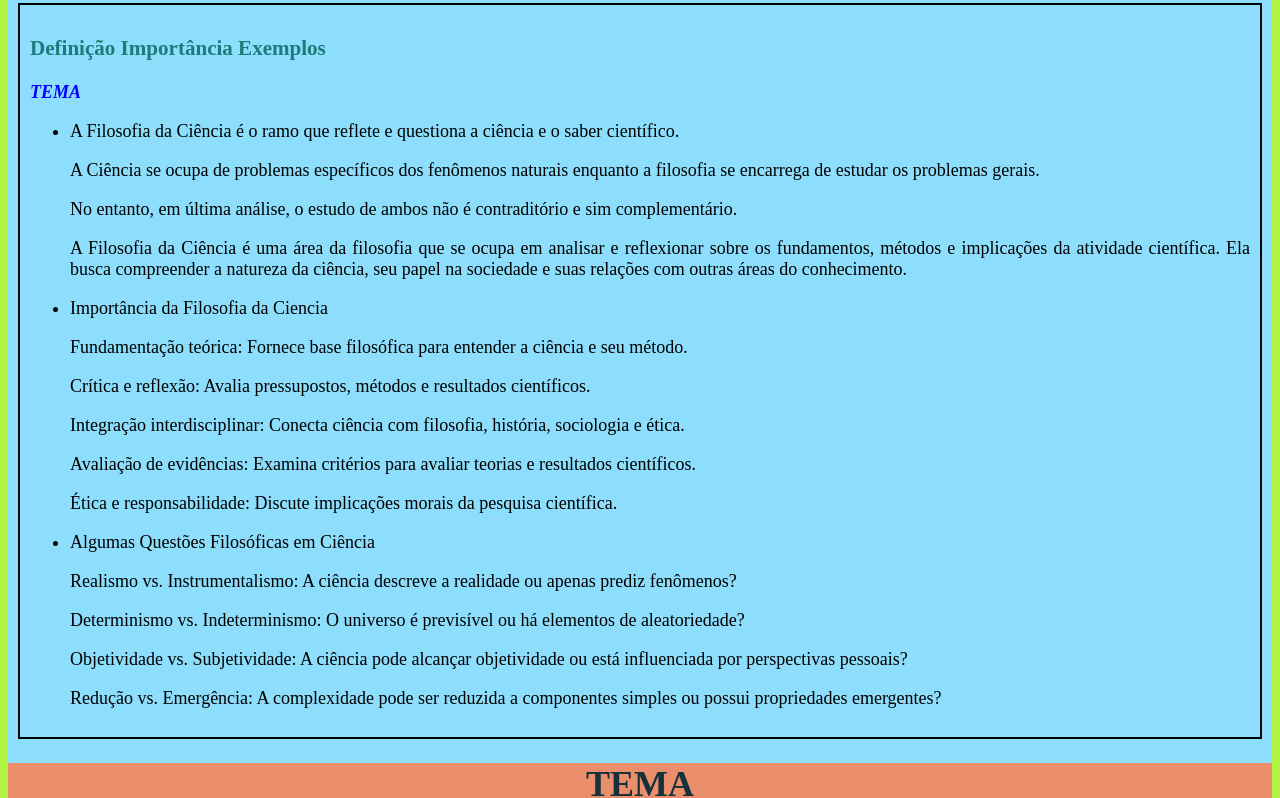
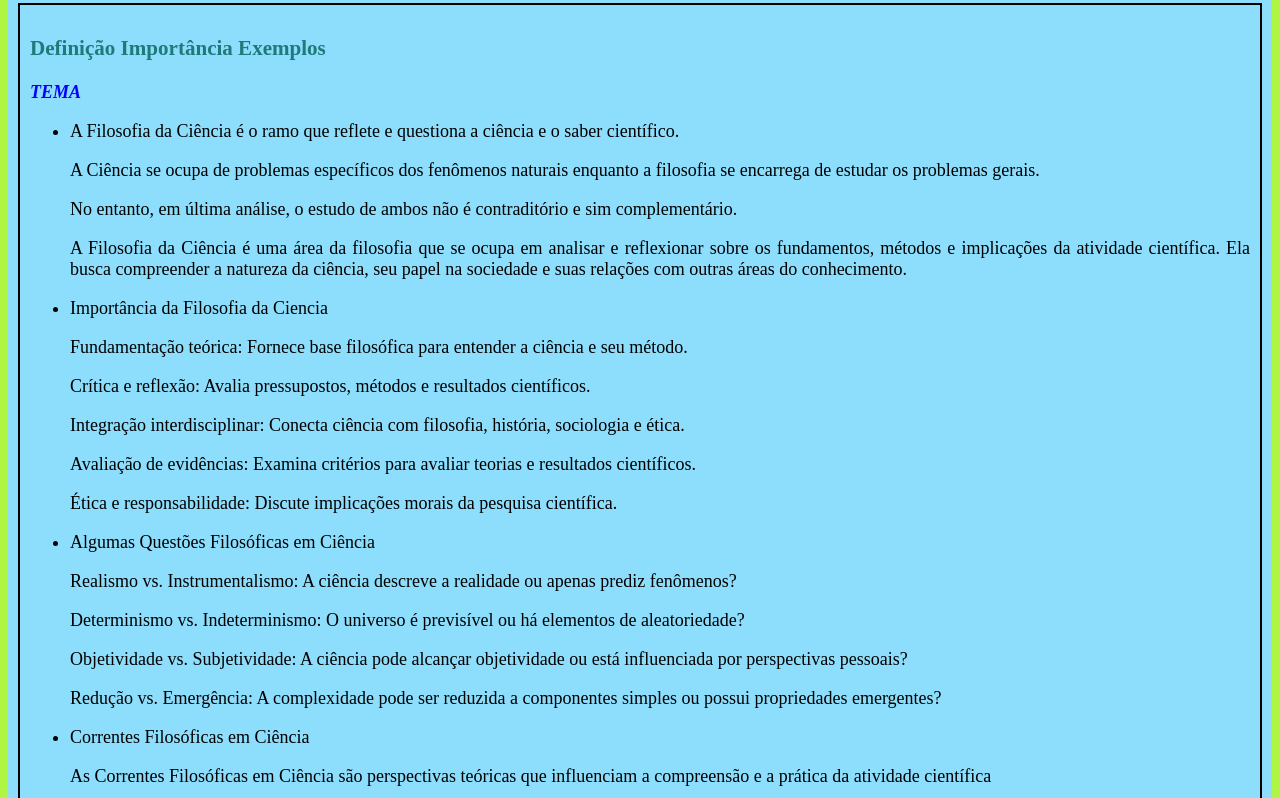
Before and after one commit to thy7220/projeto-1, a plain HTML site: page index.html in a window 1280 px wide. Shown: the part 162-960 px from the top of the page. Drawn offline with Linux system fonts and the light colour scheme; a script that the page names is missing.

Commit message:
Update index.html

```diff
--- a/index.html
+++ b/index.html
@@ -61,6 +61,8 @@ Exemplos
 </p>
 <p>Redução vs. Emergência: A complexidade pode ser reduzida a componentes simples ou possui propriedades emergentes?
 </p></li>
+ <li><p>Correntes Filosóficas em Ciência</p>
+ <p>As Correntes Filosóficas em Ciência são perspectivas teóricas que influenciam a compreensão e a prática da atividade científica</p></li>
 </ul>
 </div>
 <h1> TEMA </h1>
```
